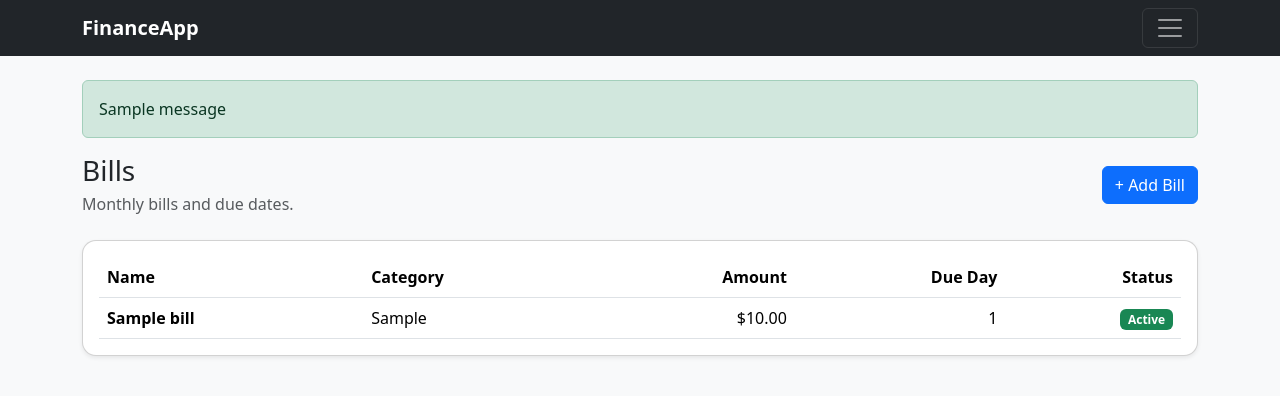
After one commit to Sivad80/finance-dashboard-flask, a Flask app: page /bills in a window 1280 px wide. The commit adds this page. Shown: the top 396 px of the page. Run offline with Flask 3, Linux system fonts and the light colour scheme; tables that the repository leaves empty hold one stand-in row (values such as "Sample post"); one stand-in notice (Sample message) is shown.

```diff
--- a/app/routes.py
+++ b/app/routes.py
@@ -1,7 +1,55 @@
-from flask import Blueprint, render_template
+from flask import Blueprint, render_template, request, redirect, url_for, flash
+from .models import Bill
+from .extensions import db
+
 
 main = Blueprint('main', __name__)
 
 @main.route('/')
 def dashboard():
     return render_template('dashboard.html')
+
+@main.route('/bills')
+def bills():
+    bills = Bill.query.order_by(Bill.due_day.asc(), Bill.name.asc()).all()
+    return render_template('bills.html', bills=bills)
+
+# Create Bills Forms/Route
+@main.route('/bill/new', methods=['POST'])
+def create_bill():
+    name = request.form.get('name' '').strip()
+    category = request.form.get('category', 'Other').strip() or "Other"
+    amount_raw = request.form.get('amount', '0').strip()
+    due_day_raw = request.form.get('due_day', '1').strip()
+
+    # Basic Validation
+    if not name:
+        flash("Bill name is required.", "danger")
+        return redirect(url_for('main.bills'))
+
+    try:
+        amount = float(amount_raw)
+    except ValueError:
+        flash("Amount must be a number.", "danger")
+        return redirect(url_for('main.bills'))
+
+    try:
+        due_day = int(due_day_raw)
+        if due_day < 1 or due_day > 31:
+            raise ValueError
+    except ValueError:
+        flash("Due Day Must be an Integer between 1 and 31.", "danger")
+        return redirect(url_for('main.bills'))
+
+    bill = Bill(
+        name=name,
+        category=category,
+        amount=amount,
+        due_day=due_day,
+        is_active=True
+    )
+    db.session.add(bill)
+    db.session.commit()
+
+    flash("Bill Added.", "success")
+    return redirect(url_for('main.bills'))
--- a/app/templates/base.html
+++ b/app/templates/base.html
@@ -28,7 +28,7 @@
                         </li>
                         <!-- PlaceHolders -->
                          <li class="nav-item">
-                            <a class="nav-link disabled" href="#">Bills</a>
+                            <a class="nav-link" href="{{ url_for('main.bills') }}">Bills</a>
                          </li>
                          <li class="nav-item">
                             <a class="nav-link disabled" href="#">Paychecks</a>
@@ -42,7 +42,18 @@
         </nav>
 
         <main class="container py-4">
-            {% block content %}{% endblock %}
+            {% with messages = get_flashed_messages(with_categories=true) %}
+                {% if messages %}
+                    <div class="mb-3">
+                        {% for category, message in messages %}
+                        <div class="alert alert-{{ category }} mb-2" role="alert">
+                            {{ message }}
+                        </div>
+                    {% endfor %}
+                </div>
+            {% endif %}
+        {% endwith %}
+        {% block content %}{% endblock %}
         </main>
 
         <!-- Booststrap JS Bundle -->
--- /dev/null
+++ b/app/templates/bills.html
@@ -0,0 +1,94 @@
+{% extends "base.html" %}
+
+{% block title %}Bills | FinanceApp{% endblock %}
+
+{% block content %}
+  <div class="d-flex justify-content-between align-items-center mb-4">
+    <div>
+      <h1 class="h3 mb-1">Bills</h1>
+      <div class="text-muted">Monthly bills and due dates.</div>
+    </div>
+        <button class="btn btn-primary" data-bs-toggle="modal" data-bs-target="#addBillModal">
+        + Add Bill
+        </button>
+  </div>
+  <div class="card shadow-sm">
+    <div class="card-body">
+      {% if bills %}
+        <div class="table-responsive">
+          <table class="table align-middle mb-0">
+            <thead>
+              <tr>
+                <th>Name</th>
+                <th>Category</th>
+                <th class="text-end">Amount</th>
+                <th class="text-end">Due Day</th>
+                <th class="text-end">Status</th>
+              </tr>
+            </thead>
+            <tbody>
+              {% for b in bills %}
+                <tr>
+                  <td class="fw-semibold">{{ b.name }}</td>
+                  <td>{{ b.category }}</td>
+                  <td class="text-end">${{ "%.2f"|format(b.amount) }}</td>
+                  <td class="text-end">{{ b.due_day }}</td>
+                  <td class="text-end">
+                    {% if b.is_active %}
+                      <span class="badge text-bg-success">Active</span>
+                    {% else %}
+                      <span class="badge text-bg-secondary">Inactive</span>
+                    {% endif %}
+                  </td>
+                </tr>
+              {% endfor %}
+            </tbody>
+          </table>
+        </div>
+      {% else %}
+        <p class="text-muted mb-0">
+          No bills yet. Next step we’ll add the “Add Bill” form.
+        </p>
+      {% endif %}
+    </div>
+  </div>
+  <!-- Add Bill Modal -->
+<div class="modal fade" id="addBillModal" tabindex="-1" aria-hidden="true">
+  <div class="modal-dialog">
+    <form class="modal-content" method="POST" action="{{ url_for('main.create_bill') }}">
+      <div class="modal-header">
+        <h5 class="modal-title">Add Bill</h5>
+        <button type="button" class="btn-close" data-bs-dismiss="modal" aria-label="Close"></button>
+      </div>
+
+      <div class="modal-body">
+        <div class="mb-3">
+          <label class="form-label">Name</label>
+          <input class="form-control" name="name" placeholder="e.g., Electric" required>
+        </div>
+
+        <div class="row g-2">
+          <div class="col-6">
+            <label class="form-label">Category</label>
+            <input class="form-control" name="category" placeholder="Utilities">
+          </div>
+          <div class="col-6">
+            <label class="form-label">Due day (1–31)</label>
+            <input class="form-control" name="due_day" type="number" min="1" max="31" value="1" required>
+          </div>
+        </div>
+
+        <div class="mt-3">
+          <label class="form-label">Amount</label>
+          <input class="form-control" name="amount" type="number" step="0.01" min="0" value="0.00" required>
+        </div>
+      </div>
+
+      <div class="modal-footer">
+        <button type="button" class="btn btn-outline-secondary" data-bs-dismiss="modal">Cancel</button>
+        <button class="btn btn-primary" type="submit">Save Bill</button>
+      </div>
+    </form>
+  </div>
+</div>
+{% endblock %}
```
